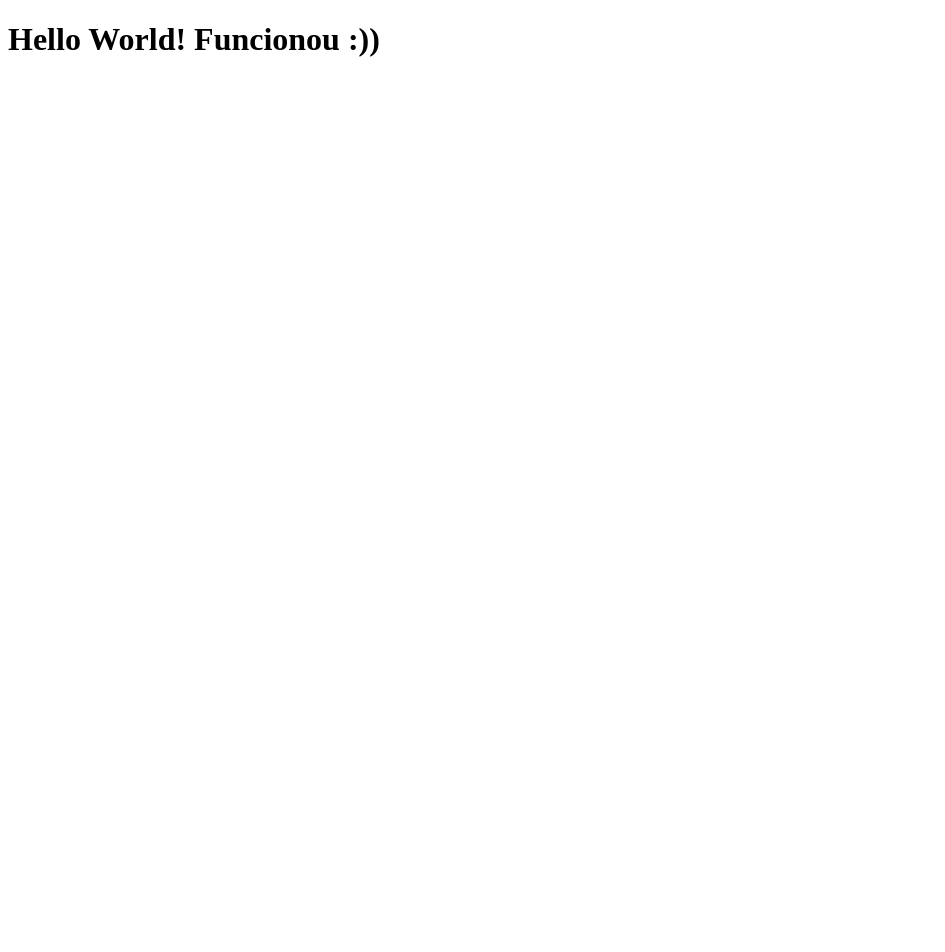
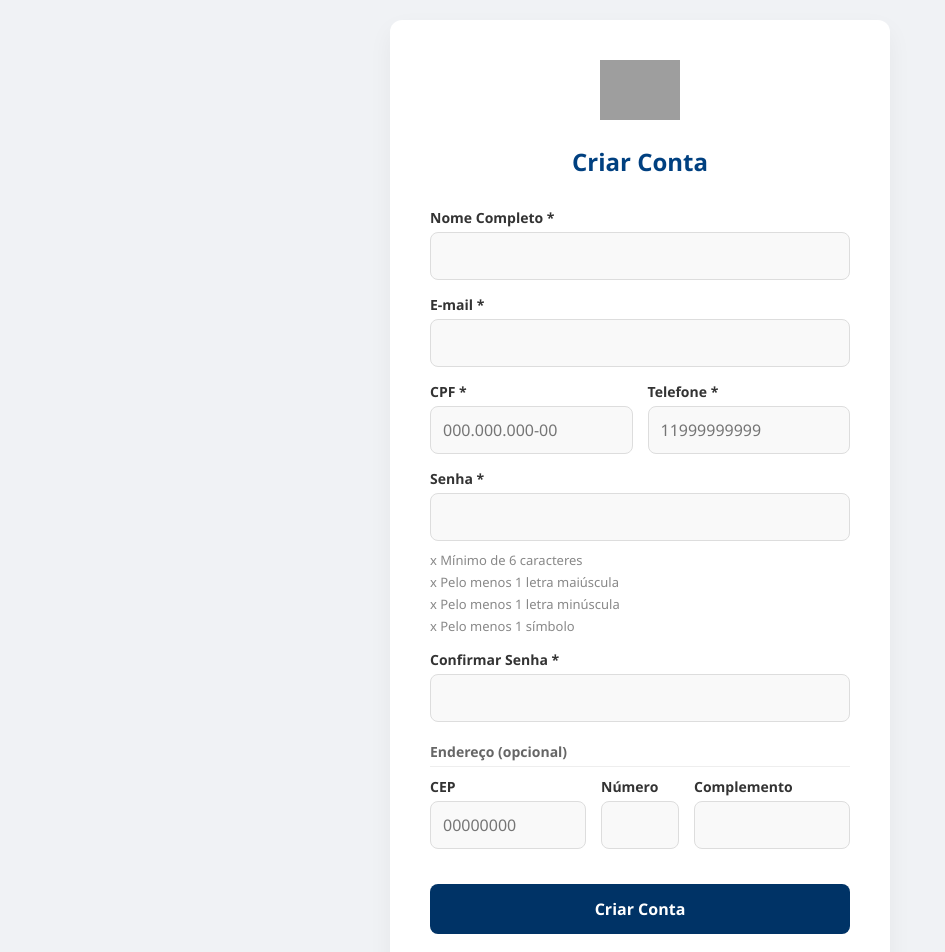
Before and after one commit to jaikarla/projeto-ds, a React (Vite) app in the folder frontend/: page / in a window 1280 px wide. Shown: the top 952 px of the page, without its empty margins (0-945 px from the left). Before the commit the page ends 800 px from the top, so only its background shows below. Built offline with nearby package versions, Linux system fonts and the light colour scheme; grey boxes are pictures that could not be loaded.

Commit message:
implementar formulário de cadastro de faturista

```diff
--- a/frontend/src/App.css
+++ b/frontend/src/App.css
@@ -0,0 +1,115 @@
+/* CONTAINER PRINCIPAL
+   Garante que o conteúdo fique centralizado e com um espaço nas bordas em telas de celular.
+*/
+.container-center {
+  display: flex;
+  justify-content: center;
+  align-items: center;
+  width: 100%;
+  padding: 20px;
+}
+
+/* O CARD BRANCO
+   Corpo do fomulário com largura maxima.
+*/
+.card-form {
+  background: #ffffff;
+  width: 100%;
+  max-width: 500px;
+  padding: 40px;
+  border-radius: 12px;
+  box-shadow: 0 10px 25px rgba(0,0,0,0.05); /* Sombra leve para profundidade */
+  text-align: center;
+}
+
+/* LOGO E TÍTULOS */
+.logo-bpa {
+  width: 80px;
+  margin-bottom: 20px;
+}
+
+h2 {
+  color: #004080; /* Azul marinho */
+  margin-bottom: 30px;
+  font-size: 24px;
+}
+
+/* GRUPOS DE INPUT
+   Define que o label fica em cima do campo e dá espaçamento entre as linhas.
+*/
+.input-group {
+  text-align: left;
+  margin-bottom: 15px;
+}
+
+.input-group label {
+  display: block;
+  font-size: 14px;
+  font-weight: 600;
+  margin-bottom: 5px;
+  color: #333;
+}
+
+/* _________________________________________________________________
+    ESTILO DOS CAMPOS DE TEXTO
+    Padroniza todos os inputs do site.
+   _________________________________________________________________
+*/
+.input-group input {
+  width: 100%;
+  padding: 12px;
+  border: 1px solid #ddd;
+  border-radius: 8px;
+  background-color: #f9f9f9;
+  font-size: 16px;
+  transition: border-color 0.3s; /* Suaviza a cor */
+}
+
+.input-group input:focus {
+  outline: none;
+  border-color: #004080; /* Muda a borda para azul ao clicar */
+}
+
+/* LINHAS COM MÚLTIPLOS CAMPOS (Ex: CPF/Telefone ou CEP/Número)
+   Usa Flexbox para colocar os itens lado a lado.
+*/
+.form-row {
+  display: flex;
+  gap: 15px; /* Espaço entre as colunas */
+}
+
+/* BOTÃO PRINCIPAL */
+.btn-submit {
+  width: 100%;
+  padding: 14px;
+  background-color: #003366;
+  color: white;
+  border: none;
+  border-radius: 8px;
+  font-weight: bold;
+  font-size: 16px;
+  cursor: pointer;
+  margin-top: 20px;
+  transition: background 0.3s;
+}
+
+.btn-submit:hover {
+  background-color: #002244; /* Escurece levemente ao passar o mouse */
+}
+
+/* LINKS E TEXTOS DE RODAPÉ */
+.login-link {
+  margin-top: 20px;
+  font-size: 14px;
+  color: #666;
+}
+
+.login-link a {
+  color: #004080;
+  text-decoration: none;
+  font-weight: bold;
+}
+
+.login-link a:hover {
+  text-decoration: underline;
+}
--- a/frontend/src/App.jsx
+++ b/frontend/src/App.jsx
@@ -1,13 +1,13 @@
-import { useState } from 'react'
 import './App.css'
+// Importa arquivo CadastroFaturista
+import CadastroFaturista from './CadastroFaturista'
 
 function App() {
-  const [count, setCount] = useState(0)
+  return (
 
-  return (
-    <>
-      <h1>Hello World! Funcionou :)) </h1>
-    </>
+    <div className="App">
+      <CadastroFaturista />
+    </div>
   )
 }
 
--- /dev/null
+++ b/frontend/src/CadastroFaturista.css
@@ -0,0 +1,50 @@
+/*
+________________________________________________________________________
+
+ESTILOS ESPECÍFICOS DA TELA DE CADASTRO DE FATURISTA
+________________________________________________________________________
+*/
+
+/* Estilo para a lista de requisitos da senha */
+.password-requirements {
+  text-align: left;
+  list-style: none; /* Remove as bolinhas padrão da lista */
+  padding: 0;
+  margin-top: 10px;
+  font-size: 13px;
+  color: #888; /* Cor cinza para quando o requisito não foi cumprido */
+}
+
+.password-requirements li {
+  margin-bottom: 4px;
+  display: flex;
+  align-items: center;
+  gap: 8px;
+}
+
+/*
+   !!!!! criar uma classe '.valid' no JS !!!!!! ___________________________________________________
+   para mudar a cor para verde quando o usuário digitar a senha certa!
+*/
+.password-requirements li.valid {
+  color: #28a745; /* Verde para requisito ok */
+}
+
+/* Estilo para o rótulo da seção de endereço */
+.section-label {
+  text-align: left;
+  margin: 25px 0 10px;
+  color: #004080; /* Azul do tema */
+  font-size: 15px;
+  font-weight: bold;
+  border-bottom: 1px solid #eee; /* Linha sutil para separar as seções */
+  padding-bottom: 5px;
+}
+
+/* Ajuste de responsividade para os campos lado a lado */
+@media (max-width: 480px) {
+  .form-row {
+    flex-direction: column; /* No celular, os campos ficam um em cima do outro */
+    gap: 0;
+  }
+}
--- /dev/null
+++ b/frontend/src/CadastroFaturista.jsx
@@ -0,0 +1,92 @@
+import './App.css'; // Estilos gerais
+import './CadastroFaturista.css'; // Estilos específicos desta tela
+
+function CadastroFaturista() {
+  return (
+    <div className="container-center">
+      <div className="card-form">
+        <img src="/logo-bpa.png" alt="BPA" className="logo-bpa" />
+        <h2>Criar Conta</h2>
+
+        <form>
+            {/* Usando os estilos que definiu no App.css para manter o padrão */}
+            {/* Campo de Nome Completo*/}
+            <div className="input-group">
+            <label htmlFor="nome">Nome Completo *</label>
+            <input type="text" id="nome" name="nome_completo" required />
+            </div>
+
+            {/* Campo de Email */}
+            <div className="input-group">
+            <label htmlFor="email">E-mail *</label>
+            <input type="email" id="email" name="email" required />
+            </div>
+
+            {/* Campo de CPF */}
+            <div className="form-row">
+            <div className="input-group" style={{ flex: 1 }}>
+                <label htmlFor="cpf">CPF *</label>
+                <input type="text" id="cpf" name="cpf" placeholder="000.000.000-00" required />
+            </div>
+
+            {/* Campo de Telefone */}
+            <div className="input-group" style={{ flex: 1 }}>
+                <label htmlFor="telefone">Telefone *</label>
+                <input type="text" id="telefone" name="telefone" placeholder="11999999999" required />
+            </div>
+            </div>
+
+            {/* Campo de Senha */}
+            <div className="input-group">
+            <label htmlFor="senha">Senha *</label>
+            <input type="password" id="senha" name="senha" required />
+
+            {/* Lista de requisitos que aparece na imagem */}
+            <ul className="password-requirements" style={{ textAlign: 'left', listStyle: 'none', padding: 0, marginTop: '10px', fontSize: '13px', color: '#888' }}>
+                <li>x Mínimo de 6 caracteres</li>
+                <li>x Pelo menos 1 letra maiúscula</li>
+                <li>x Pelo menos 1 letra minúscula</li>
+                <li>x Pelo menos 1 símbolo</li>
+            </ul>
+            </div>
+
+            {/* Campo de Confimar Senha */}
+            <div className="input-group">
+            <label htmlFor="confirmar_senha">Confirmar Senha *</label>
+            <input type="password" id="confirmar_senha" name="confirmar_senha" required />
+            </div>
+
+            {/* Campo de Endereço (CEP, Número, Complemento)*/}
+            <p className="section-label" style={{ textAlign: 'left', margin: '20px 0 10px', color: '#666', fontSize: '14px' }}>
+            Endereço (opcional)
+            </p>
+
+            <div className="form-row">
+                {/* CEP - Ocupa um espaço médio */}
+                <div className="input-group" style={{ flex: 2 }}>
+                    <label htmlFor="cep">CEP</label>
+                    <input type="text" id="cep" name="cep" placeholder="00000000" />
+                </div>
+
+                {/* Número - Ocupa um espaço menor */}
+                <div className="input-group" style={{ flex: 1 }}>
+                    <label htmlFor="numero">Número</label>
+                    <input type="text" id="numero" name="numero" />
+                </div>
+
+                {/* Complemento - Ocupa um espaço médio */}
+                <div className="input-group" style={{ flex: 2 }}>
+                    <label htmlFor="complemento">Complemento</label>
+                    <input type="text" id="complemento" name="complemento" />
+                </div>
+            </div>
+
+
+          <button type="submit" className="btn-submit">Criar Conta</button>
+        </form>
+      </div>
+    </div>
+  );
+}
+
+export default CadastroFaturista;
--- a/frontend/src/index.css
+++ b/frontend/src/index.css
@@ -0,0 +1,24 @@
+/* O seletor '*' aplica as regras a todos os elementos da página */
+* {
+  margin: 0;        /* Remove as margens padrão que o navegador coloca */
+  padding: 0;       /* Remove o preenchimento padrão */
+
+  /* O border-box garante que a largura (width) inclua bordas e preenchimentos, evita que os elementos quebrem. */
+  box-sizing: border-box;
+
+  /* Define a fonte */
+  font-family: 'Segoe UI', Tahoma, Geneva, Verdana, sans-serif;
+}
+
+/* Regras específicas para o corpo (fundo) da página */
+body {
+  background-color: #f0f2f5; /* Cor de fundo cinza claro */
+
+  /* FLEXBOX: deixa o card de cadastro centralizado no meio da tela */
+  display: flex;             /* Habilita o modo Flexbox */
+  justify-content: center;   /* Centraliza horizontalmente (esquerda/direita) */
+  align-items: center;       /* Centraliza verticalmente (cima/baixo) */
+
+  /* Define que o corpo da página deve ter, no mínimo, a altura total da tela do navegador */
+  min-height: 100vh;
+}
```
Also changed, not shown: 2 other files (tests, documents, lock files or other folders).
